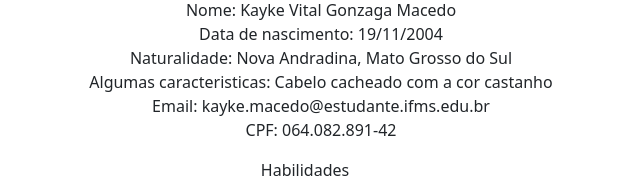
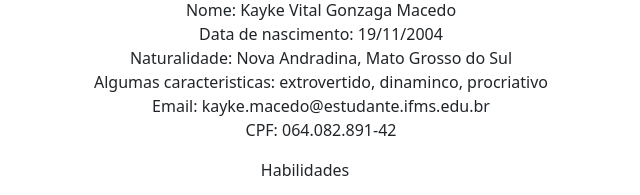
Before and after one commit to kaykevital/ProjetoPTAS1, a website: page index.html in a window 1280 px wide. Shown: the part 245-440 px from the top of the page, 335-975 px from the left. Drawn offline with nearby package versions, Linux system fonts and the light colour scheme.

Commit message:
Edicao de informacoes

```diff
--- a/index.html
+++ b/index.html
@@ -45,7 +45,7 @@
         Naturalidade: Nova Andradina, Mato Grosso do Sul
       </li>
       <li>
-        Algumas caracteristicas: Cabelo cacheado com a cor castanho
+        Algumas caracteristicas: extrovertido, dinaminco, procriativo
       </li>
       <li>
         Email: kayke.macedo@estudante.ifms.edu.br
```
